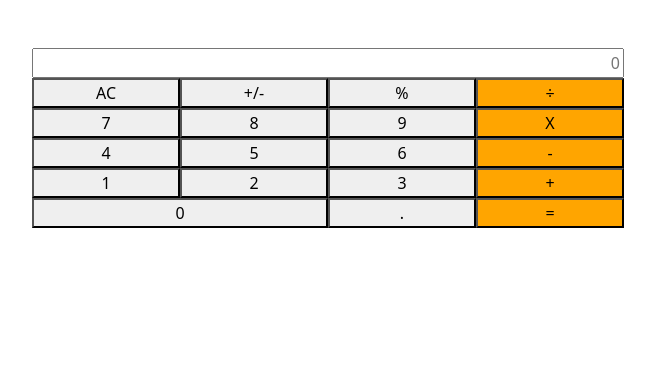
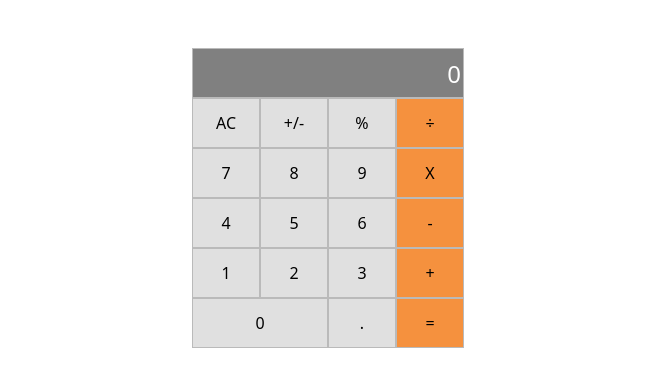
Before and after one commit to Zibilyonik/react-calculator, a React (Create React App) app: page / in a window 1280 px wide. Shown: the top 386 px of the page, without its empty margins (312-967 px from the left). Built offline with nearby package versions, Linux system fonts and the light colour scheme.

Commit message:
add basic styling

```diff
--- a/src/components/Calculator.css
+++ b/src/components/Calculator.css
@@ -1,3 +1,24 @@
 .operation-buttons {
-  background-color: orange;
+  background-color: #f5913e;
 }
+
+.number-buttons {
+  background-color: #e0e0e0;
+}
+
+.calculator-buttons {
+  border: 1px solid #bababa;
+  height: 50px;
+}
+
+#CalculatorDisplay {
+  background-color: gray;
+  border: 1px solid #bababa;
+  height: 50px;
+  font-size: 1.5em;
+  color: white;
+}
+
+#CalculatorDisplay::placeholder {
+  color: white;
+}
--- a/src/components/Calculator.js
+++ b/src/components/Calculator.js
@@ -10,7 +10,7 @@ class Calculator extends React.Component {
 
   render() {
     return (
-      <div id="Calculator" className="main row container w-50 w-lg-25 mx-auto my-5">
+      <div id="Calculator" className="main row container w-25 w-md-25 mx-auto my-5">
         <div className="text-input col-12 px-0"><input placeholder="0" type="text" id="CalculatorDisplay" className="w-100 text-end" /></div>
         <button type="button" className="calculator-buttons col-3 number-buttons">AC</button>
         <button type="button" className="calculator-buttons col-3 number-buttons">+/-</button>
```
